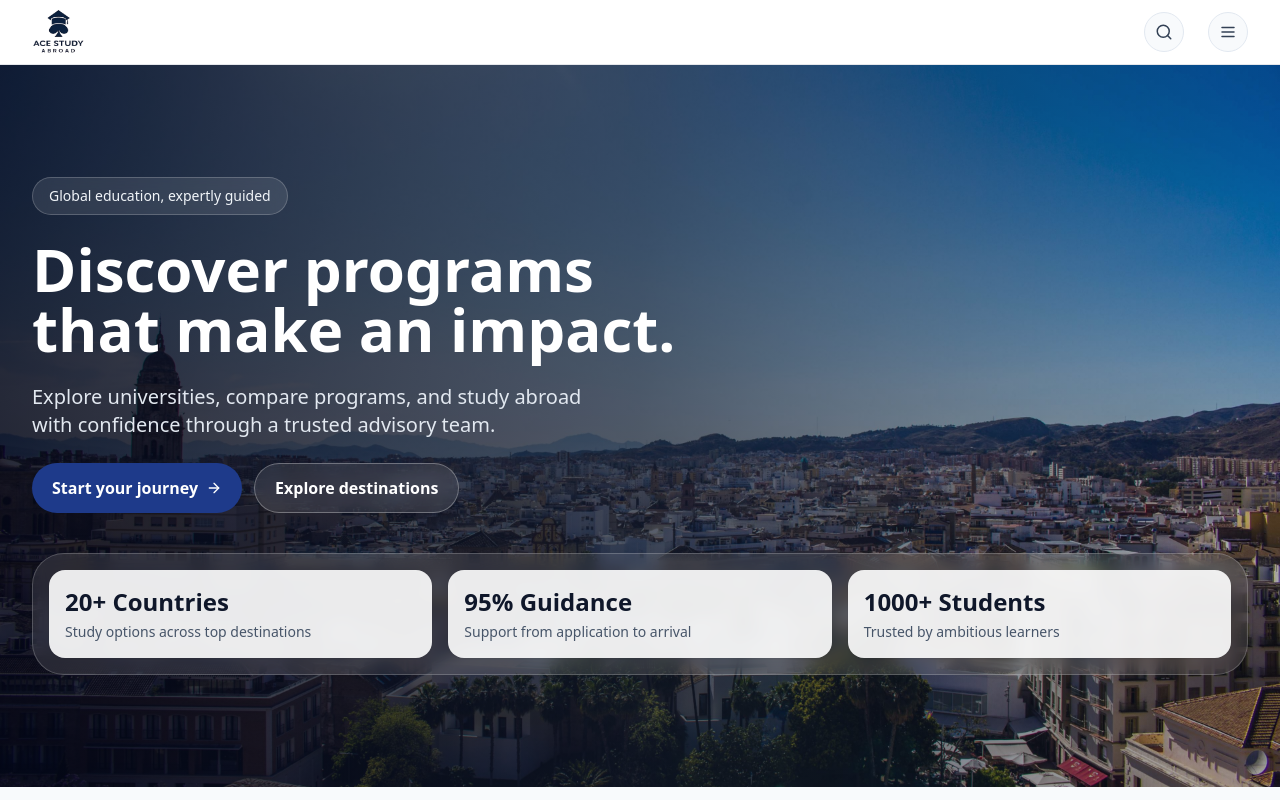
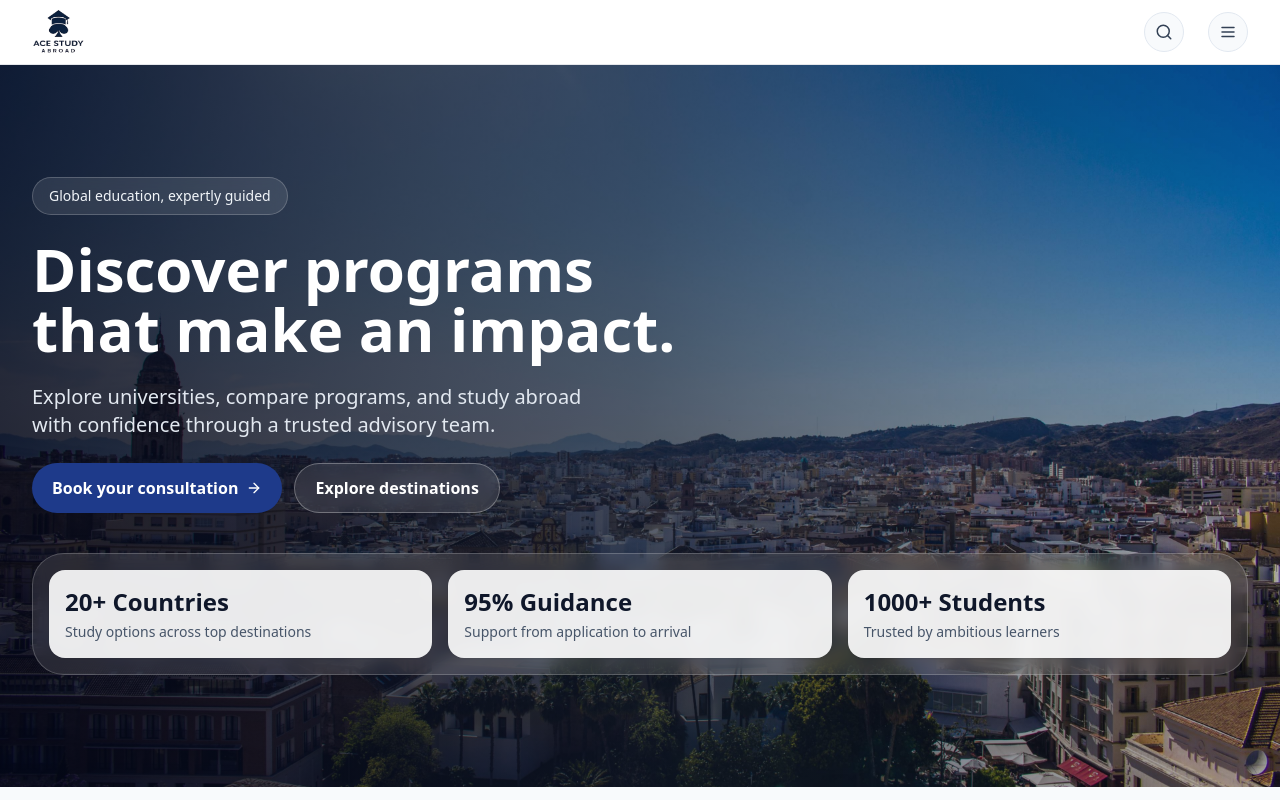
Before and after one commit to link-568/ace-study-abroad, a React (Vite) app: page / in a window 1280 px wide. Shown: the top 800 px of the page. Built offline with nearby package versions, Linux system fonts and the light colour scheme.

Commit message:
Update Home.jsx

```diff
--- a/src/pages/Home.jsx
+++ b/src/pages/Home.jsx
@@ -146,7 +146,7 @@ export default function Home() {
 
                         <div className="flex flex-wrap gap-3">
                             <Link to="/appointment" className="inline-flex items-center gap-2 rounded-full bg-blue-900 px-5 py-3 font-semibold text-white transition hover:bg-blue-800">
-                                Start your journey
+                                Book your consultation
                                 <LuArrowRight className="" />
                             </Link>
                             <Link to="/destinations" className="rounded-full border border-white/30 bg-white/10 px-5 py-3 font-semibold text-white backdrop-blur transition hover:bg-white/20">
```
